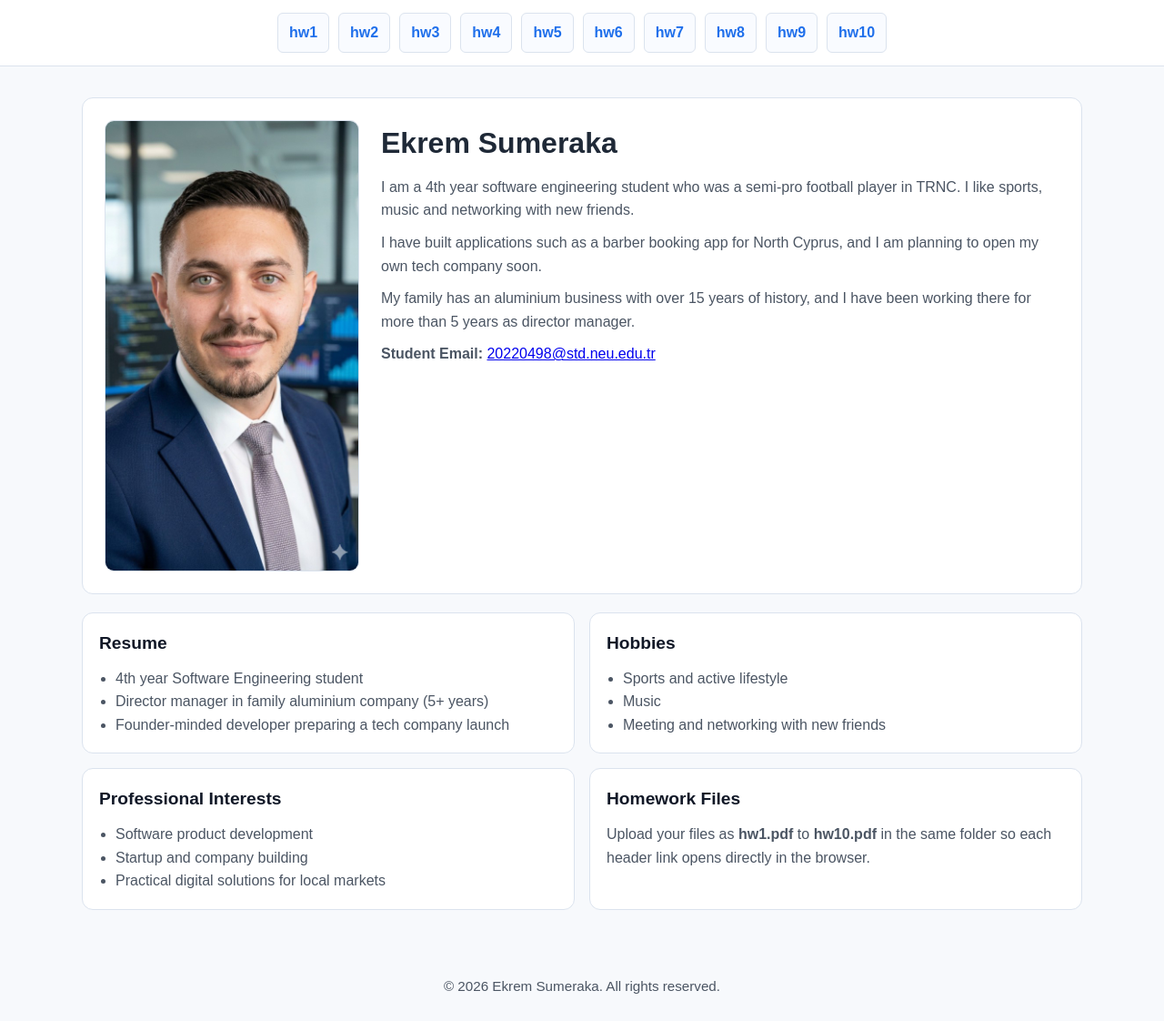
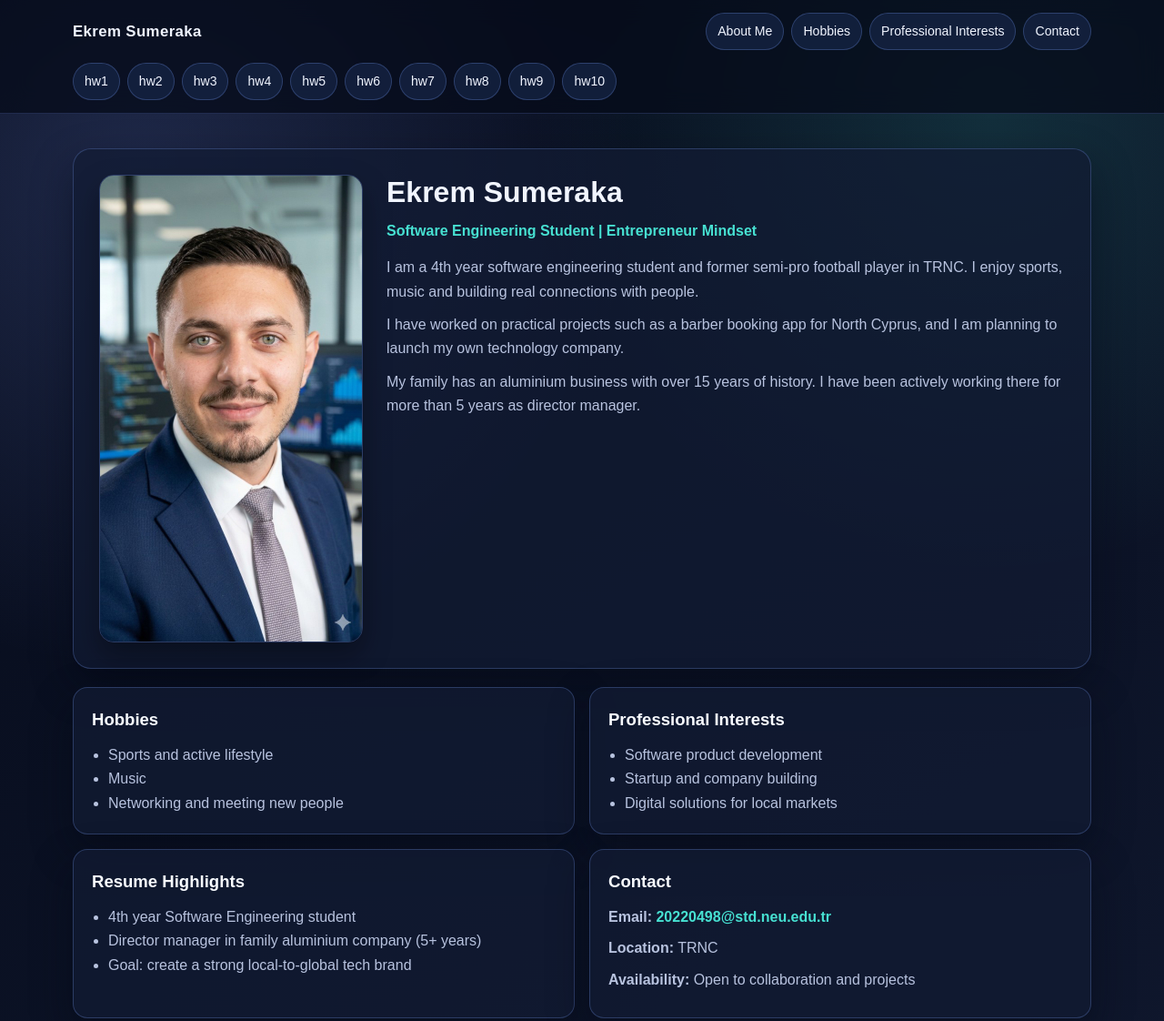
Before and after one commit to EkremZii/personal-homepage-AII006, a plain HTML site: page index.html in a window 1280 px wide. Shown: the top 1122 px of the page at 91% size. Drawn offline with Linux system fonts and the light colour scheme.

Commit message:
Homepage güncellemesi

```diff
--- a/index.html
+++ b/index.html
@@ -3,122 +3,218 @@
 <head>
   <meta charset="UTF-8">
   <meta name="viewport" content="width=device-width, initial-scale=1.0">
-  <title>Ekrem Sumeraka | Homepage</title>
-  <meta name="description" content="Personal homepage of Ekrem Sumeraka with profile, interests and homework links.">
+  <title>Ekrem Sumeraka | Personal Website</title>
+  <meta name="description" content="Dark themed personal homepage of Ekrem Sumeraka with about, hobbies, contact and homework links.">
   <style>
     :root {
-      --bg: #f7f9fc;
-      --card: #ffffff;
-      --text: #1f2937;
-      --muted: #4b5563;
-      --line: #dbe3ee;
-      --accent: #1f6feb;
+      --bg-1: #060b1a;
+      --bg-2: #0f172d;
+      --card: rgba(18, 27, 51, 0.75);
+      --line: rgba(120, 156, 240, 0.28);
+      --text: #f1f5ff;
+      --muted: #b8c3df;
+      --accent: #7f9bff;
+      --accent-2: #47e1d2;
+      --shadow: 0 18px 45px rgba(4, 8, 20, 0.45);
     }
+
     * {
       box-sizing: border-box;
       margin: 0;
       padding: 0;
+      scroll-behavior: smooth;
     }
+
     body {
       font-family: Arial, Helvetica, sans-serif;
-      background: var(--bg);
       color: var(--text);
-      line-height: 1.6;
+      background:
+        radial-gradient(circle at 12% 15%, rgba(127, 155, 255, 0.2), transparent 35%),
+        radial-gradient(circle at 85% 10%, rgba(71, 225, 210, 0.15), transparent 32%),
+        linear-gradient(145deg, var(--bg-1), var(--bg-2));
+      min-height: 100vh;
+      line-height: 1.65;
     }
+
     .container {
-      width: min(1100px, 92%);
+      width: min(1120px, 92%);
       margin: 0 auto;
     }
+
     header {
-      background: var(--card);
-      border-bottom: 1px solid var(--line);
       position: sticky;
       top: 0;
-      z-index: 10;
+      z-index: 100;
+      backdrop-filter: blur(14px);
+      background: rgba(6, 11, 26, 0.75);
+      border-bottom: 1px solid rgba(127, 155, 255, 0.2);
     }
-    .header-inner {
+
+    .top-nav {
       display: flex;
       flex-wrap: wrap;
-      gap: 10px;
-      justify-content: center;
+      justify-content: space-between;
       align-items: center;
+      gap: 14px;
       padding: 14px 0;
     }
-    .header-inner a {
+
+    .brand {
+      font-size: 1.05rem;
+      font-weight: 700;
+      letter-spacing: 0.4px;
+    }
+
+    .menu,
+    .homework-links {
+      display: flex;
+      flex-wrap: wrap;
+      align-items: center;
+      gap: 8px;
+    }
+
+    a {
+      color: var(--text);
       text-decoration: none;
-      color: var(--accent);
-      font-weight: 600;
+    }
+
+    .pill {
       border: 1px solid var(--line);
-      border-radius: 6px;
+      background: rgba(22, 36, 70, 0.75);
       padding: 8px 12px;
-      background: #f9fbff;
+      border-radius: 999px;
+      font-size: 0.88rem;
+      transition: transform 0.25s ease, box-shadow 0.25s ease, border-color 0.25s ease;
     }
-    .header-inner a:hover {
-      background: #eef4ff;
+
+    .pill:hover {
+      transform: translateY(-2px);
+      border-color: rgba(127, 155, 255, 0.75);
+      box-shadow: 0 0 0 1px rgba(127, 155, 255, 0.45), 0 8px 20px rgba(11, 20, 48, 0.75);
     }
+
     main {
-      padding: 34px 0 50px;
+      padding: 38px 0 50px;
     }
+
     .hero {
+      display: grid;
+      grid-template-columns: 290px 1fr;
+      gap: 26px;
       background: var(--card);
       border: 1px solid var(--line);
-      border-radius: 12px;
-      display: grid;
-      grid-template-columns: 280px 1fr;
-      gap: 24px;
-      padding: 24px;
+      border-radius: 20px;
+      padding: 28px;
+      box-shadow: var(--shadow);
       margin-bottom: 20px;
+      animation: fade-up 0.7s ease both;
     }
+
     .hero img {
       width: 100%;
-      max-width: 280px;
-      height: auto;
-      border-radius: 10px;
+      max-width: 290px;
+      border-radius: 16px;
       border: 1px solid var(--line);
-      object-fit: cover;
+      box-shadow: 0 14px 30px rgba(0, 0, 0, 0.35);
+      transition: transform 0.35s ease;
     }
+
+    .hero img:hover {
+      transform: scale(1.02);
+    }
+
     h1 {
-      font-size: 2rem;
+      font-size: clamp(1.9rem, 2.5vw, 2.7rem);
       margin-bottom: 10px;
+      line-height: 1.2;
     }
+
+    .subtitle {
+      color: var(--accent-2);
+      font-weight: 700;
+      margin-bottom: 14px;
+    }
+
     p {
       color: var(--muted);
       margin-bottom: 10px;
     }
-    .grid {
+
+    .cards {
       display: grid;
+      grid-template-columns: repeat(2, minmax(0, 1fr));
       gap: 16px;
-      grid-template-columns: repeat(2, minmax(0, 1fr));
     }
-    section {
+
+    .card {
       background: var(--card);
       border: 1px solid var(--line);
-      border-radius: 12px;
-      padding: 18px;
+      border-radius: 16px;
+      padding: 20px;
+      box-shadow: var(--shadow);
+      transition: transform 0.25s ease, border-color 0.25s ease;
+      animation: fade-up 0.85s ease both;
     }
+
+    .card:hover {
+      transform: translateY(-4px);
+      border-color: rgba(127, 155, 255, 0.75);
+    }
+
     h2 {
+      font-size: 1.16rem;
       margin-bottom: 10px;
-      font-size: 1.2rem;
-      color: #111827;
+      color: #f8fbff;
     }
+
     ul {
       padding-left: 18px;
       color: var(--muted);
     }
+
+    .contact-list {
+      list-style: none;
+      padding-left: 0;
+    }
+
+    .contact-list li {
+      margin-bottom: 8px;
+      color: var(--muted);
+    }
+
+    .contact-list a {
+      color: var(--accent-2);
+      font-weight: 700;
+    }
+
     footer {
       text-align: center;
-      color: var(--muted);
-      padding: 22px 0 30px;
-      font-size: 0.95rem;
+      color: #98a9d1;
+      font-size: 0.93rem;
+      padding: 26px 0 34px;
     }
-    @media (max-width: 900px) {
+
+    @keyframes fade-up {
+      from {
+        opacity: 0;
+        transform: translateY(16px);
+      }
+      to {
+        opacity: 1;
+        transform: translateY(0);
+      }
+    }
+
+    @media (max-width: 920px) {
       .hero {
         grid-template-columns: 1fr;
       }
+
       .hero img {
-        max-width: 260px;
+        max-width: 280px;
       }
-      .grid {
+
+      .cards {
         grid-template-columns: 1fr;
       }
     }
@@ -126,61 +222,89 @@
 </head>
 <body>
   <header>
-    <div class="container header-inner">
-      <a href="hw1.pdf" target="_blank" rel="noopener">hw1</a>
-      <a href="hw2.pdf" target="_blank" rel="noopener">hw2</a>
-      <a href="hw3.pdf" target="_blank" rel="noopener">hw3</a>
-      <a href="hw4.pdf" target="_blank" rel="noopener">hw4</a>
-      <a href="hw5.pdf" target="_blank" rel="noopener">hw5</a>
-      <a href="hw6.pdf" target="_blank" rel="noopener">hw6</a>
-      <a href="hw7.pdf" target="_blank" rel="noopener">hw7</a>
-      <a href="hw8.pdf" target="_blank" rel="noopener">hw8</a>
-      <a href="hw9.pdf" target="_blank" rel="noopener">hw9</a>
-      <a href="hw10.pdf" target="_blank" rel="noopener">hw10</a>
+    <div class="container top-nav">
+      <div class="brand">Ekrem Sumeraka</div>
+      <nav class="menu">
+        <a class="pill" href="#about">About Me</a>
+        <a class="pill" href="#hobbies">Hobbies</a>
+        <a class="pill" href="#interests">Professional Interests</a>
+        <a class="pill" href="#contact">Contact</a>
+      </nav>
+      <nav class="homework-links">
+        <a class="pill" href="hw1.pdf" target="_blank" rel="noopener">hw1</a>
+        <a class="pill" href="hw2.pdf" target="_blank" rel="noopener">hw2</a>
+        <a class="pill" href="hw3.pdf" target="_blank" rel="noopener">hw3</a>
+        <a class="pill" href="hw4.pdf" target="_blank" rel="noopener">hw4</a>
+        <a class="pill" href="hw5.pdf" target="_blank" rel="noopener">hw5</a>
+        <a class="pill" href="hw6.pdf" target="_blank" rel="noopener">hw6</a>
+        <a class="pill" href="hw7.pdf" target="_blank" rel="noopener">hw7</a>
+        <a class="pill" href="hw8.pdf" target="_blank" rel="noopener">hw8</a>
+        <a class="pill" href="hw9.pdf" target="_blank" rel="noopener">hw9</a>
+        <a class="pill" href="hw10.pdf" target="_blank" rel="noopener">hw10</a>
+      </nav>
     </div>
   </header>
+
   <main class="container">
-    <article class="hero">
+    <section class="hero" id="about">
       <img src="./ekrem-portrait.png" alt="Portrait of Ekrem Sumeraka">
       <div>
         <h1>Ekrem Sumeraka</h1>
-        <p>I am a 4th year software engineering student who was a semi-pro football player in TRNC. I like sports, music and networking with new friends.</p>
-        <p>I have built applications such as a barber booking app for North Cyprus, and I am planning to open my own tech company soon.</p>
-        <p>My family has an aluminium business with over 15 years of history, and I have been working there for more than 5 years as director manager.</p>
-        <p><strong>Student Email:</strong> <a href="mailto:20220498@std.neu.edu.tr">20220498@std.neu.edu.tr</a></p>
+        <div class="subtitle">Software Engineering Student | Entrepreneur Mindset</div>
+        <p>
+          I am a 4th year software engineering student and former semi-pro football player in TRNC.
+          I enjoy sports, music and building real connections with people.
+        </p>
+        <p>
+          I have worked on practical projects such as a barber booking app for North Cyprus,
+          and I am planning to launch my own technology company.
+        </p>
+        <p>
+          My family has an aluminium business with over 15 years of history.
+          I have been actively working there for more than 5 years as director manager.
+        </p>
       </div>
-    </article>
-    <div class="grid">
-      <section>
-        <h2>Resume</h2>
-        <ul>
-          <li>4th year Software Engineering student</li>
-          <li>Director manager in family aluminium company (5+ years)</li>
-          <li>Founder-minded developer preparing a tech company launch</li>
-        </ul>
-      </section>
-      <section>
+    </section>
+
+    <section class="cards">
+      <article class="card" id="hobbies">
         <h2>Hobbies</h2>
         <ul>
           <li>Sports and active lifestyle</li>
           <li>Music</li>
-          <li>Meeting and networking with new friends</li>
+          <li>Networking and meeting new people</li>
         </ul>
-      </section>
-      <section>
+      </article>
+
+      <article class="card" id="interests">
         <h2>Professional Interests</h2>
         <ul>
           <li>Software product development</li>
           <li>Startup and company building</li>
-          <li>Practical digital solutions for local markets</li>
+          <li>Digital solutions for local markets</li>
         </ul>
-      </section>
-      <section>
-        <h2>Homework Files</h2>
-        <p>Upload your files as <strong>hw1.pdf</strong> to <strong>hw10.pdf</strong> in the same folder so each header link opens directly in the browser.</p>
-      </section>
-    </div>
+      </article>
+
+      <article class="card">
+        <h2>Resume Highlights</h2>
+        <ul>
+          <li>4th year Software Engineering student</li>
+          <li>Director manager in family aluminium company (5+ years)</li>
+          <li>Goal: create a strong local-to-global tech brand</li>
+        </ul>
+      </article>
+
+      <article class="card" id="contact">
+        <h2>Contact</h2>
+        <ul class="contact-list">
+          <li><strong>Email:</strong> <a href="mailto:20220498@std.neu.edu.tr">20220498@std.neu.edu.tr</a></li>
+          <li><strong>Location:</strong> TRNC</li>
+          <li><strong>Availability:</strong> Open to collaboration and projects</li>
+        </ul>
+      </article>
+    </section>
   </main>
+
   <footer>
     <p>&copy; 2026 Ekrem Sumeraka. All rights reserved.</p>
   </footer>
```
